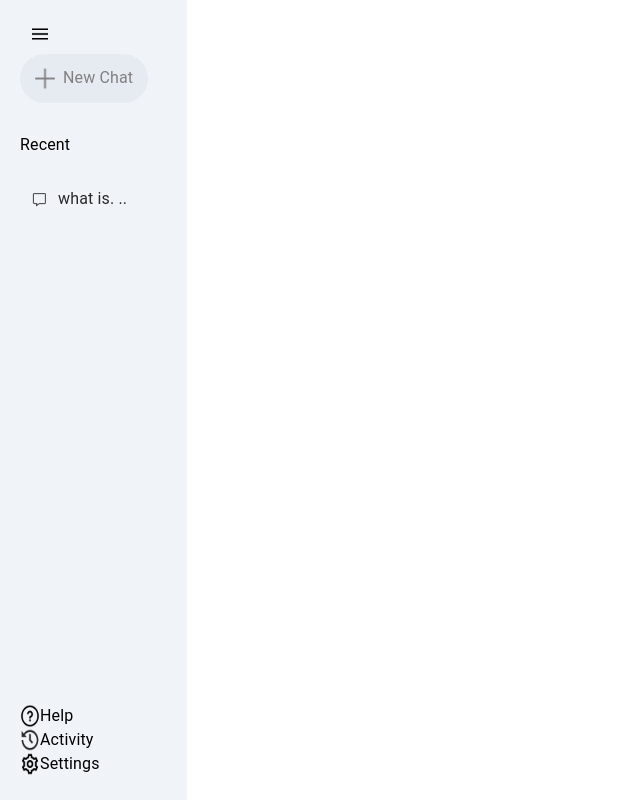
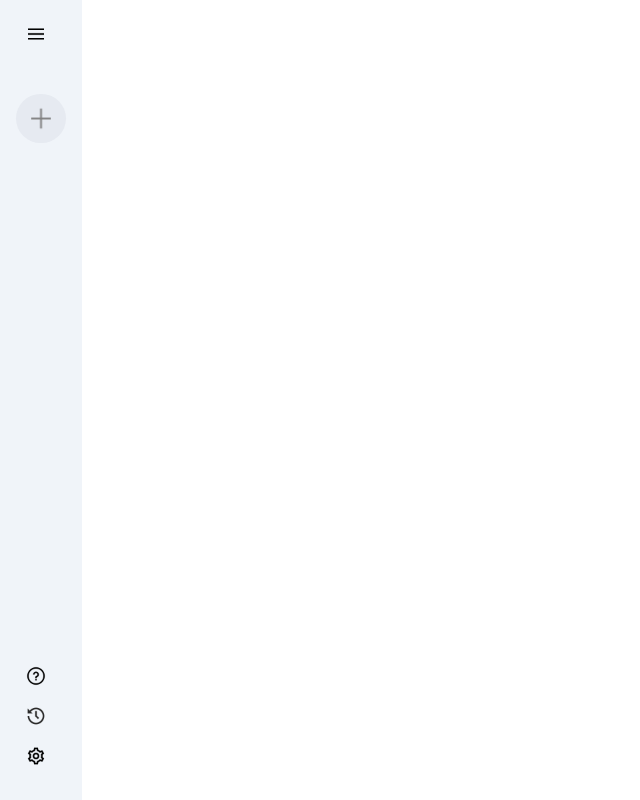
Before and after one commit to Surjendu-kar/Gemini-Clone, a React (Vite) app: page / in a window 1280 px wide. Shown: the whole page, without its empty margins (0-640 px from the left). Built offline with nearby package versions, Linux system fonts and the light colour scheme.

Commit message:
Fix Menu

```diff
--- a/src/components/Sidebar/BottomItem.tsx
+++ b/src/components/Sidebar/BottomItem.tsx
@@ -1,7 +1,10 @@
 import { Box, styled, Typography } from "@mui/material";
 import { assets } from "../../assets/assets";
+import { BottomItemProps } from "../../types";
 
 const MainContainer = styled(Box)(({ theme }) => ({
+  display: "flex",
+  flexDirection: "column",
   [theme.breakpoints.down("lg")]: {},
   [theme.breakpoints.down("md")]: {},
   [theme.breakpoints.down("sm")]: {},
@@ -12,21 +15,58 @@ const ImgIcon = styled("img")(({ theme }) => ({
   [theme.breakpoints.down("md")]: {},
   [theme.breakpoints.down("sm")]: {},
 }));
-function BottomItem() {
+
+const HelpContainer = styled(Box)(({ theme }) => ({
+  display: "flex",
+  alignItems: "center",
+  gap: theme.spacing(1),
+  padding: "10px",
+  paddingRight: "10px",
+  borderRadius: "50px",
+  color: "#282828",
+  cursor: "pointer",
+
+  "&:hover": {
+    backgroundColor: "#e2e6eb",
+  },
+  [theme.breakpoints.down("lg")]: {},
+  [theme.breakpoints.down("md")]: {},
+  [theme.breakpoints.down("sm")]: {},
+}));
+
+const ActivityContainer = styled(HelpContainer)(({ theme }) => ({
+  [theme.breakpoints.down("lg")]: {},
+  [theme.breakpoints.down("md")]: {},
+  [theme.breakpoints.down("sm")]: {},
+}));
+
+const SettingContainer = styled(HelpContainer)(({ theme }) => ({
+  [theme.breakpoints.down("lg")]: {},
+  [theme.breakpoints.down("md")]: {},
+  [theme.breakpoints.down("sm")]: {},
+}));
+
+const Text = styled(Typography)(({ theme }) => ({
+  margin: 0,
+}));
+
+function BottomItem({ extended }: BottomItemProps) {
   return (
     <MainContainer>
-      <Box display={"flex"}>
+      <HelpContainer>
         <ImgIcon src={assets.question_icon} alt="question icon" />
-        <Typography>Help</Typography>
-      </Box>
-      <Box display={"flex"}>
+        {extended && <Text>Help</Text>}
+      </HelpContainer>
+
+      <ActivityContainer>
         <ImgIcon src={assets.history_icon} alt="history icon" />
-        <Typography>Activity</Typography>
-      </Box>
-      <Box display={"flex"}>
+        {extended && <Text>Activity</Text>}
+      </ActivityContainer>
+
+      <SettingContainer>
         <ImgIcon src={assets.setting_icon} alt="setting icon" />
-        <Typography>Settings</Typography>
-      </Box>
+        {extended && <Text>Settings</Text>}
+      </SettingContainer>
     </MainContainer>
   );
 }
--- a/src/components/Sidebar/Sidebar.tsx
+++ b/src/components/Sidebar/Sidebar.tsx
@@ -1,15 +1,20 @@
 import { Box, styled } from "@mui/material";
 import TopItem from "./TopItem";
 import BottomItem from "./BottomItem";
+import { useState } from "react";
 
 function Sidebar() {
+  const [extended, setExtended] = useState<boolean>(false);
+
   const MainContainer = styled(Box)(({ theme }) => ({
     minHeight: "100vh",
     display: "inline-flex",
     flexDirection: "column",
     justifyContent: "space-between",
     backgroundColor: "#f0f4f9",
-    padding: "1.5rem 1.25rem",
+    padding: "1.5rem 1rem",
+    // padding: "2rem 1.5rem 1.5rem 1rem",
+
     [theme.breakpoints.down("lg")]: {},
     [theme.breakpoints.down("md")]: {},
     [theme.breakpoints.down("sm")]: {},
@@ -17,8 +22,8 @@ function Sidebar() {
 
   return (
     <MainContainer>
-      <TopItem />
-      <BottomItem />
+      <TopItem extended={extended} setExtended={setExtended} />
+      <BottomItem extended={extended} />
     </MainContainer>
   );
 }
--- a/src/components/Sidebar/TopItem.tsx
+++ b/src/components/Sidebar/TopItem.tsx
@@ -1,5 +1,6 @@
 import { Box, styled, Typography } from "@mui/material";
 import { assets } from "../../assets/assets";
+import { TopItemProps } from "../../types";
 
 const MainContainer = styled(Box)(({ theme }) => ({
   [theme.breakpoints.down("lg")]: {},
@@ -23,7 +24,7 @@ const MenuIcon = styled(ImgIcon)(({ theme }) => ({
 }));
 
 const NewChat = styled(Box)(({ theme }) => ({
-  marginTop: "10px",
+  marginTop: "50px",
   display: "inline-flex",
   alignItems: "center",
   gap: theme.spacing(1),
@@ -65,31 +66,42 @@ const RecentEntry = styled(Box)(({ theme }) => ({
   color: "#282828",
   cursor: "pointer",
 
+  "&:hover": {
+    backgroundColor: "#e2e6eb",
+  },
+
   [theme.breakpoints.down("lg")]: {},
   [theme.breakpoints.down("md")]: {},
   [theme.breakpoints.down("sm")]: {},
 }));
 
-function TopItem() {
+function TopItem({ extended, setExtended }: TopItemProps) {
   return (
     <MainContainer>
-      <MenuIcon src={assets.menu_icon} alt="menu icon"></MenuIcon>
+      <MenuIcon
+        src={assets.menu_icon}
+        alt="menu icon"
+        // onClick={() => setExtended((prev) => (prev === true ? false : true))}
+        onClick={() => setExtended((prev) => !prev)} //same logic
+      />
 
       {/* Add New Chat*/}
       <NewChat>
         <ImgIcon src={assets.plus_icon} alt="plus icon"></ImgIcon>
-        <Typography> New Chat</Typography>
+        {extended && <Typography> New Chat</Typography>}
       </NewChat>
 
       {/* Show Previous Chats*/}
+      {extended && (
         <RecentChat>
           <RecentTypo>Recent</RecentTypo>
 
           <RecentEntry>
             <ImgIcon src={assets.message_icon} alt="message icon" />
-          <Typography>what is. ..</Typography>
+            <Typography>what is React..</Typography>
           </RecentEntry>
         </RecentChat>
+      )}
     </MainContainer>
   );
 }
--- a/src/index.css
+++ b/src/index.css
@@ -1,7 +1,10 @@
+@import url("https://fonts.googleapis.com/css2?family=Outfit:wght@100..900&display=swap");
+
 * {
   padding: 0;
   margin: 0;
   box-sizing: border-box;
+  font-family: "Outfit", sans-serif !important;
 }
 #root {
   min-height: 100vh;
--- /dev/null
+++ b/src/types.ts
@@ -0,0 +1,8 @@
+export interface TopItemProps {
+  extended: boolean;
+  setExtended: React.Dispatch<React.SetStateAction<boolean>>;
+}
+
+export interface BottomItemProps {
+  extended: boolean;
+}
```
Lines whose indentation alone changed are shown as unchanged.
